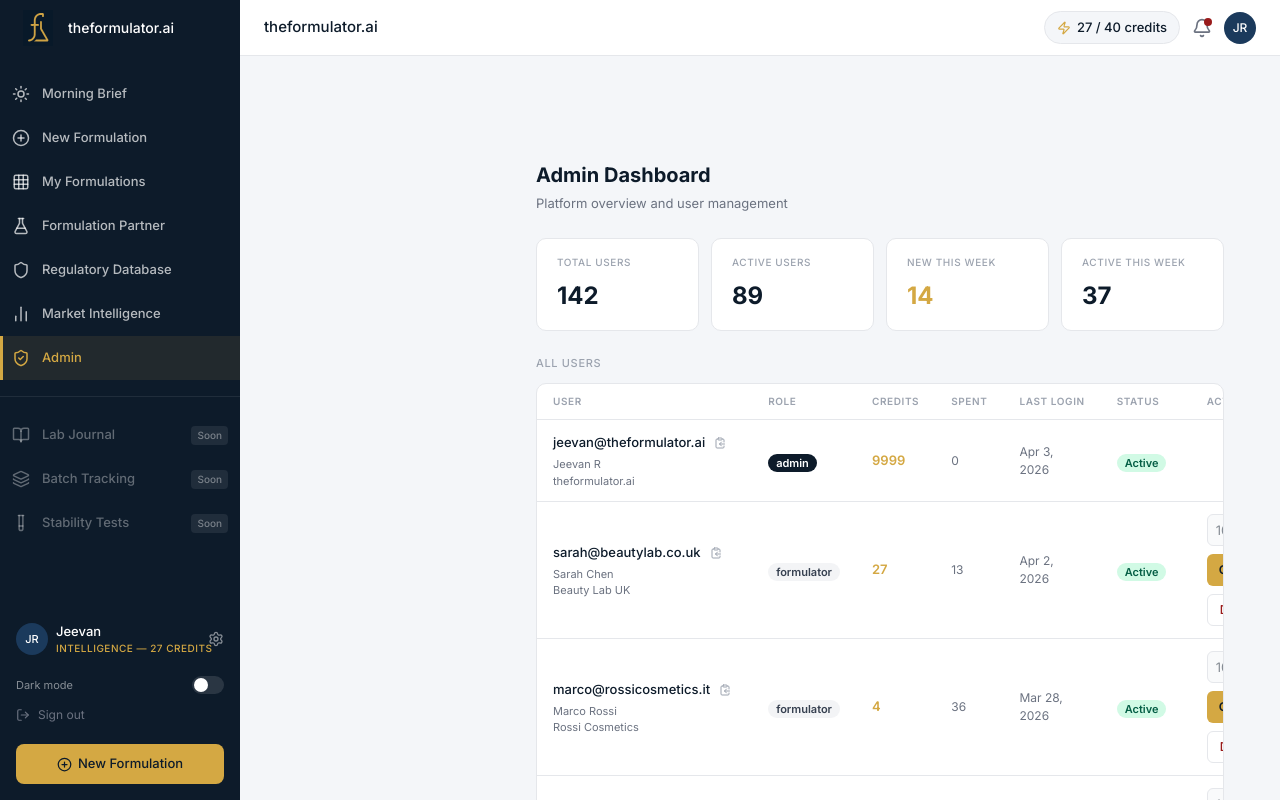
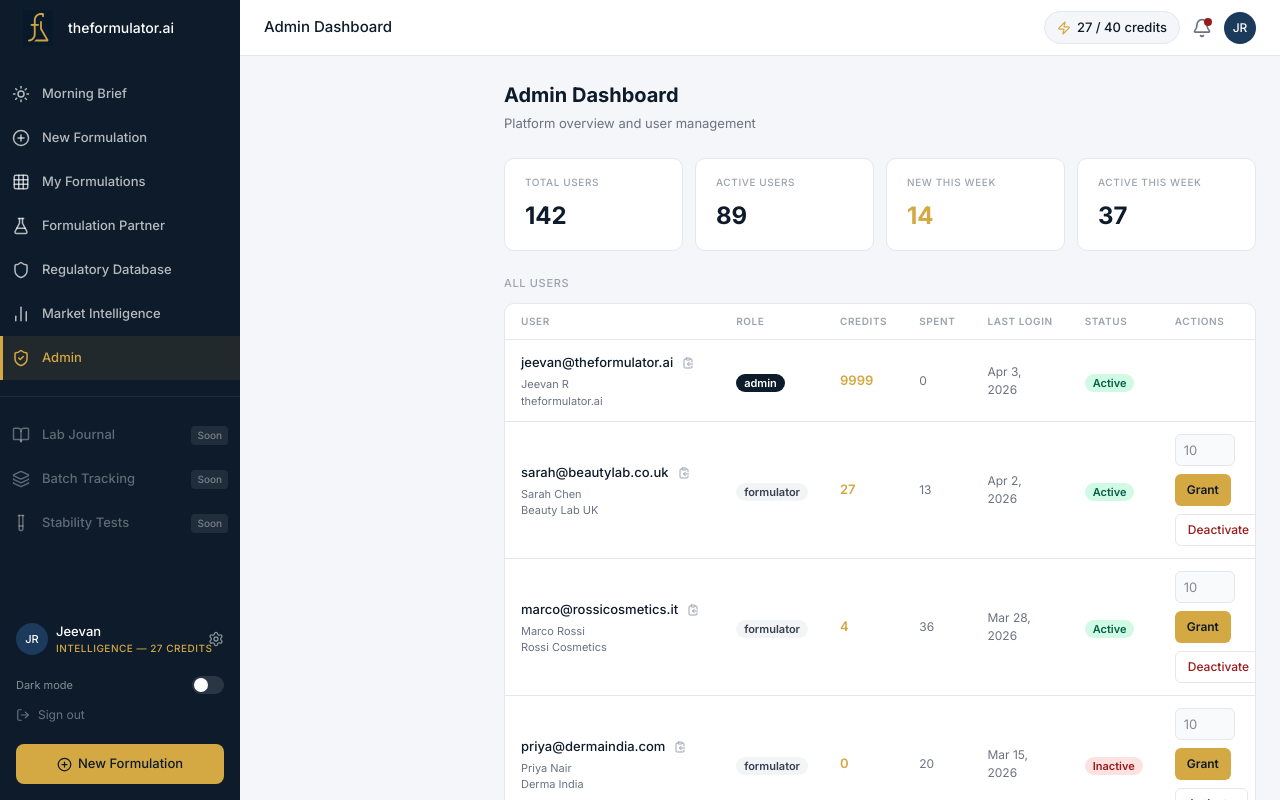
Before and after one commit to Glowoflife/v0-saa-s-platform-shell, a Next.js app: page /ops in a window 1280 px wide. Built offline with nearby package versions, Linux system fonts and the light colour scheme; no server answers; sample sign-in values are in the browser's storage.

Commit message:
fixed admin dashobard

```diff
--- a/app/ops/page.tsx
+++ b/app/ops/page.tsx
@@ -285,17 +285,17 @@ export default function AdminPage() {
 
   if (loading) {
     return (
-      <main style={{ padding: "80px 32px 48px", backgroundColor: bg, minHeight: "100vh" }}>
+      <div>
         <div style={{ color: textSecondary, fontSize: 14 }}>Loading...</div>
-      </main>
+      </div>
     )
   }
 
   if (accessDenied) {
     return (
-      <main style={{ padding: "80px 32px 48px", backgroundColor: bg, minHeight: "100vh" }}>
+      <div>
         <div style={{ color: "#991B1B", fontSize: 15, fontWeight: 500 }}>Access denied — admin only. Redirecting...</div>
-      </main>
+      </div>
     )
   }
 
@@ -310,7 +310,7 @@ export default function AdminPage() {
   )
 
   return (
-    <main style={{ padding: "80px 32px 48px", backgroundColor: bg, minHeight: "100vh" }}>
+    <div>
       {/* Page header */}
       <div style={{ marginBottom: 24 }}>
         <h1 style={{ fontSize: 20, fontWeight: 700, color: textPrimary, margin: 0 }}>Admin Dashboard</h1>
@@ -514,6 +514,6 @@ export default function AdminPage() {
           ))}
         </div>
       </div>
-    </main>
+    </div>
   )
 }
--- a/components/topbar.tsx
+++ b/components/topbar.tsx
@@ -12,6 +12,7 @@ const PAGE_TITLES: Record<string, string> = {
   "/partner": "Formulation Partner",
   "/regulatory": "Regulatory Database",
   "/market": "Market Intelligence",
+  "/ops": "Admin Dashboard",
 }
 
 function getPageTitle(pathname: string): string {
```
